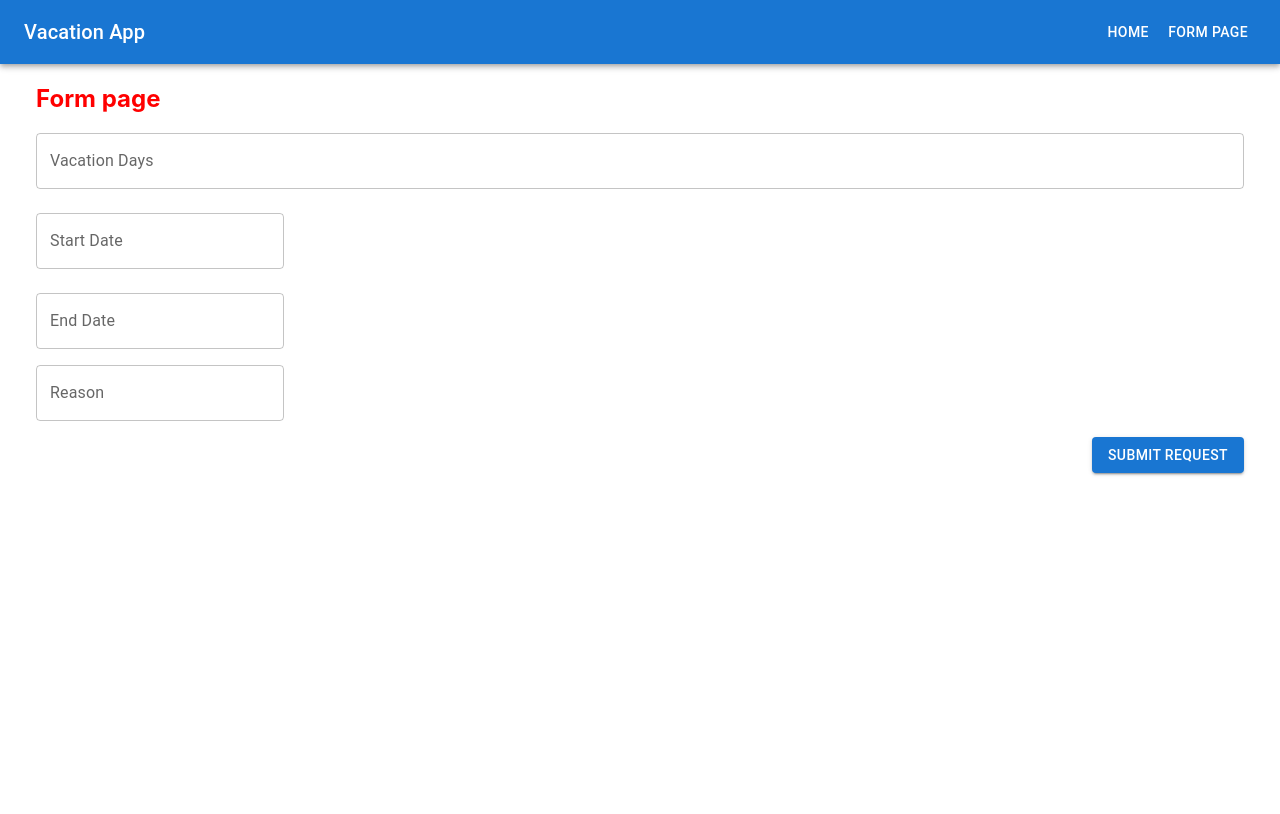
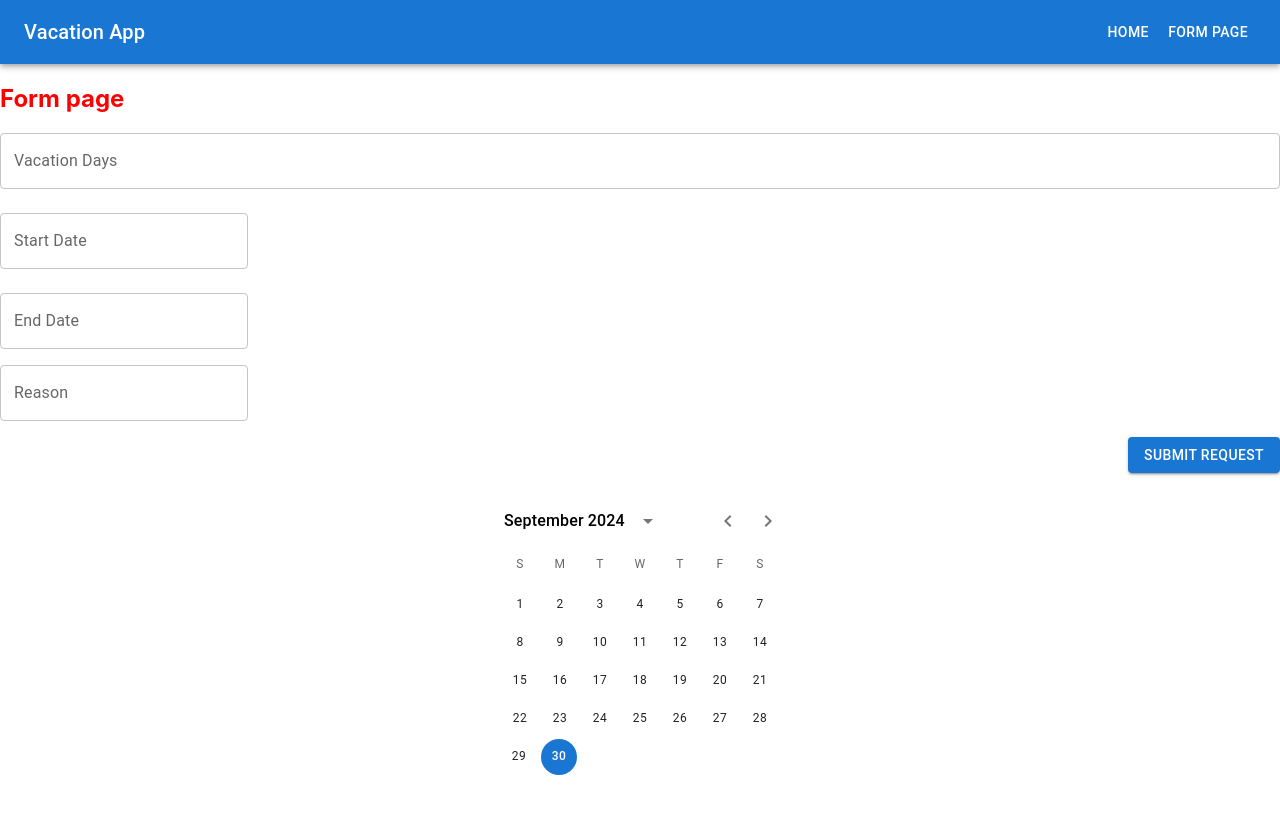
Before and after one commit to arrtych/vacation-form, a React (Create React App) app: page /form in a window 1280 px wide. Shown: the top 814 px of the page. Built offline with nearby package versions, Linux system fonts and the light colour scheme.

Commit message:
customCalendar, customDay, dateRange

```diff
--- /dev/null
+++ b/src/components/CustomCalendar.tsx
@@ -0,0 +1,37 @@
+import React, { useState } from "react";
+import dayjs, { Dayjs } from "dayjs";
+import isBetween from "dayjs/plugin/isBetween";
+import { AdapterDayjs } from "@mui/x-date-pickers/AdapterDayjs";
+import { LocalizationProvider } from "@mui/x-date-pickers/LocalizationProvider";
+import { DateCalendar } from "@mui/x-date-pickers/DateCalendar";
+import CustomDay from "./CustomDay";
+
+dayjs.extend(isBetween);
+
+interface CustomCalendarProps {
+  startDate: Dayjs;
+  endDate: Dayjs;
+}
+
+const CustomCalendar: React.FC<CustomCalendarProps> = ({
+  startDate,
+  endDate,
+}) => {
+  const [value, setValue] = useState<Dayjs>(startDate);
+
+  return (
+    <LocalizationProvider dateAdapter={AdapterDayjs}>
+      <DateCalendar
+        value={value}
+        onChange={(newValue) => setValue(newValue as Dayjs)}
+        slots={{
+          day: (dayProps) => (
+            <CustomDay {...dayProps} startDate={startDate} endDate={endDate} />
+          ),
+        }}
+      />
+    </LocalizationProvider>
+  );
+};
+
+export default CustomCalendar;
--- /dev/null
+++ b/src/components/CustomDay.tsx
@@ -0,0 +1,48 @@
+// CustomDay.tsx
+import React from 'react';
+import { PickersDay, PickersDayProps } from '@mui/x-date-pickers/PickersDay';
+import { Dayjs } from 'dayjs';
+
+interface CustomDayProps extends PickersDayProps<Dayjs> {
+  startDate: Dayjs;
+  endDate: Dayjs;
+}
+
+const CustomDay: React.FC<CustomDayProps> = (props) => {
+  const { day, startDate, endDate, ...other } = props;
+
+  const isInRange = day.isBetween(startDate, endDate, 'day', '[]');
+  const isStart = day.isSame(startDate, 'day');
+  const isEnd = day.isSame(endDate, 'day');
+
+  return (
+    <PickersDay
+      {...other}
+      day={day}
+      sx={{
+        ...(isInRange && {
+          backgroundColor: 'rgba(25, 118, 210, 0.5)',
+          '&:hover': {
+            backgroundColor: 'rgba(25, 118, 210, 0.7)',
+          },
+        }),
+        ...(isStart && {
+          backgroundColor: '#1976d2',
+          color: 'white',
+          '&:hover': {
+            backgroundColor: '#1976d2',
+          },
+        }),
+        ...(isEnd && {
+          backgroundColor: '#1976d2',
+          color: 'white',
+          '&:hover': {
+            backgroundColor: '#1976d2',
+          },
+        }),
+      }}
+    />
+  );
+};
+
+export default CustomDay;
--- a/src/components/VacationRequestForm/VacationRequestForm.tsx
+++ b/src/components/VacationRequestForm/VacationRequestForm.tsx
@@ -7,6 +7,8 @@
 import CustomDatePicker from "../CustomDatePicker";
 import styles from "./VacationRequestForm.module.css";
 import NumberInput from "../NumberInput";
+import dayjs from "dayjs";
+import CustomCalendar from "../CustomCalendar";
 
 const VacationRequestForm: React.FC = () => {
   // const { addVacationRequest } = useVacationContext();
@@ -31,7 +33,8 @@
     const newValue = e.target.value;
     setReason(newValue);
   };
-
+  const startDateJs = dayjs("2024-09-30");
+  const endDateJs = dayjs("2024-10-12"); //todo: ui bug between two mounts;may be add multiple calendar components.
   return (
     <Box className={styles.formBox}>
       <form onSubmit={handleSubmit}>
@@ -65,6 +68,10 @@
               Submit Request
             </Button>
           </Grid>
+
+          <Grid size={12}>
+            <CustomCalendar startDate={startDateJs} endDate={endDateJs} />
+          </Grid>
         </Grid>
       </form>
     </Box>
--- /dev/null
+++ b/src/components/VacationRequestsList/VacationRequestsList.tsx
@@ -0,0 +1,28 @@
+// VacationRequestsList.tsx
+import React, { useContext } from "react";
+import { List, ListItem, ListItemText } from "@mui/material";
+import { VacationContext } from "../../context/VacationContext";
+// import { useVacationContext } from "./context/VacationContext";
+
+const VacationRequestsList: React.FC = () => {
+  const { vacationRequests } = useContext(VacationContext);
+
+  return (
+    <List>
+      {/* {vacationRequests.map((request, index) => ( */}
+      <ListItem>
+        {/* <ListItemText
+            primary={`Start Date: ${request.startDate.toLocaleDateString()}`}
+            secondary={`End Date: ${request.endDate.toLocaleDateString()}`}
+          /> */}
+        <ListItemText primary="ssd" secondary="second" />
+      </ListItem>
+      {/* ))} */}
+    </List>
+  );
+};
+
+export default VacationRequestsList;
+function useVacationContext(): { vacationRequests: any } {
+  throw new Error("Function not implemented.");
+}
--- a/src/pages/Home.tsx
+++ b/src/pages/Home.tsx
@@ -1,9 +1,11 @@
 import React from "react";
+import VacationRequestsList from "../components/VacationRequestsList/VacationRequestsList";
 
 const Home: React.FC = () => {
   return (
     <div>
       <h1>Welcome to the Home Page</h1>
+      <VacationRequestsList />
     </div>
   );
 };
```
Also changed, not shown: src/types/dayjs.d.ts (added, +12 -0 lines), src/components/VacationRequestsList/VacationRequestsList.module.css (added).
